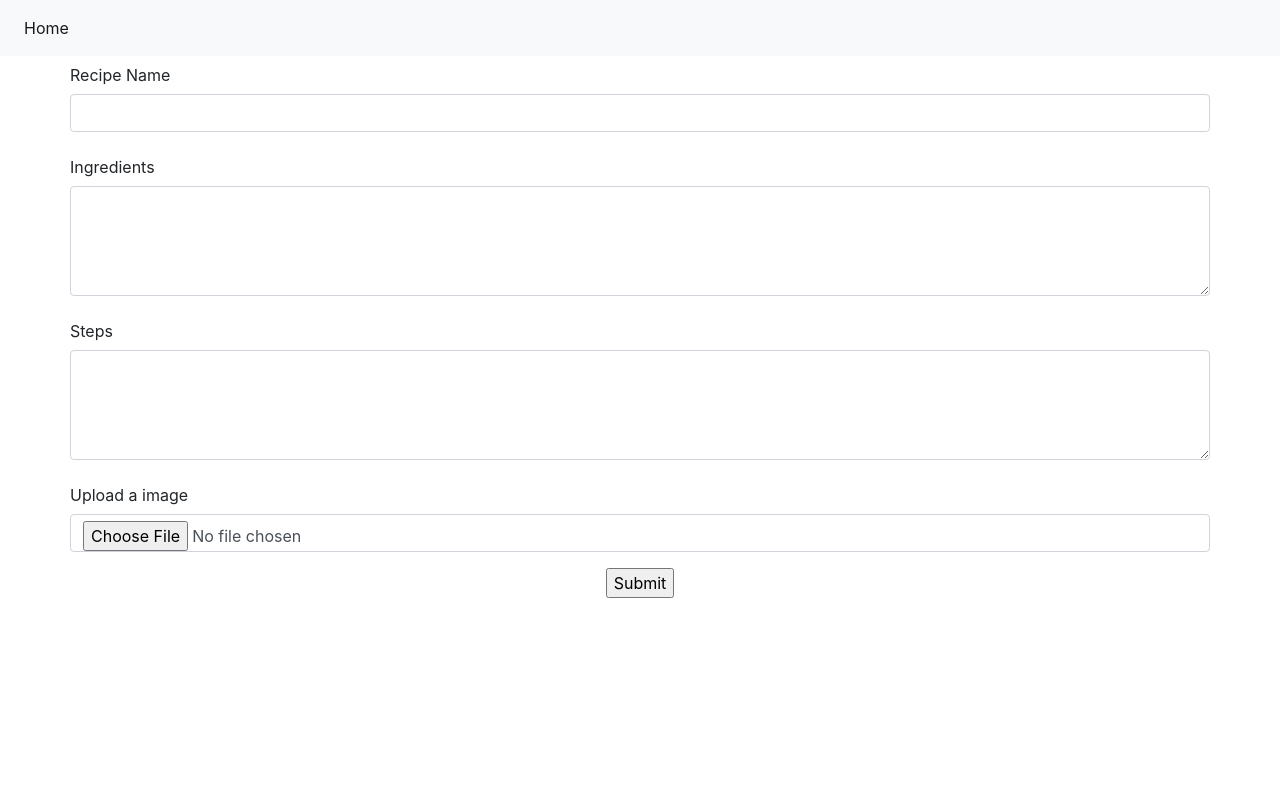
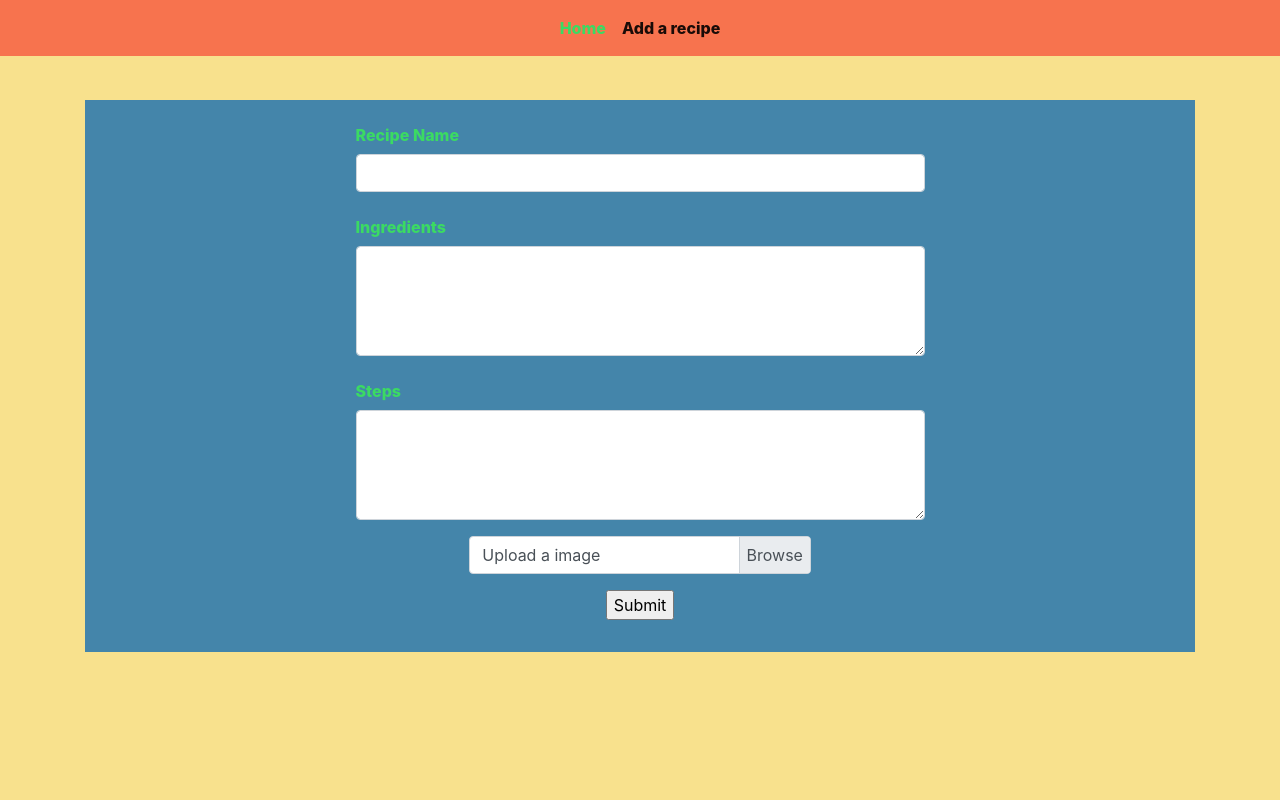
Before and after one commit to COR1999/one-byte-of-a-bakers-dozen, a Flask app: template templates/addRecipe.html in a window 1280 px wide. Run offline with Flask 2, Linux system fonts and the light colour scheme; the template is opened without the code that fills it, so the values that code supplies are empty; some libraries are stand-ins or nearby versions.

Commit message:
added recipeDetails page

```diff
--- a/hello.py
+++ /dev/null
@@ -1,2 +0,0 @@
-def hello():
-    return "hello World!"
--- a/run.py
+++ b/run.py
@@ -4,11 +4,12 @@ from flask_pymongo import PyMongo
 from bson.objectid import ObjectId
 import uuid
 from array import array
+from env import MONGO_URI
 
 app = Flask(__name__)
 
 # app.config["MONGO_DBNAME"] = ""
-app.config["MONGO_URI"] = "mongodb+srv://cian:Greystones123@myfirstcluster-2axpy.mongodb.net/recipe-project?retryWrites=true&w=majority"
+app.config["MONGO_URI"] = MONGO_URI
 
 
 mongo = PyMongo(app)
@@ -27,6 +28,11 @@ def index():
     return redirect("loadManyRecipes")
 
 
+@app.route("/addRecipe")
+def addRecipe():
+    return render_template("addRecipe.html")
+
+
 @app.route("/loadRecipe/<recipeName>")
 def loadRecipe(recipeName):
     name = mongo.db.recipe_project.find_one_or_404({"recipeName": recipeName})
@@ -39,6 +45,9 @@ def loadRecipe(recipeName):
 def loadManyRecipes():
     all_recipes = mongo.db.recipe_project.find()
     list_of_recipes = list(all_recipes)
+    # row_length = 4
+    # for i in range(0, len(all_recipes), row_length):
+
     print(list(all_recipes))
 
     return render_template("loadManyRecipes.html", recipeCollection=list_of_recipes)
@@ -67,6 +76,13 @@ def showImage(filename):
     return mongo.send_file(filename)
 
 
+@app.route("/recipeDetails/<recipeName>")
+def recipeDetails(recipeName):
+    recipe = mongo.db.recipe_project.find_one({"recipeName": recipeName})
+    image = recipe["recipe_image_Id"]
+    return render_template("recipeDetails.html", recipe=recipe, image=image)
+
+
 if __name__ == "__main__":
     app.run(host=os.environ.get("IP"),
             port=(os.environ.get("PORT")),
--- a/static/css/style.css
+++ b/static/css/style.css
@@ -1,12 +1,22 @@
+body{
+    color: #3bda63;
+    background-color: #F8E18D;
+
+}
+
 .recipe-card{
     margin: 0.8rem;
+    display: flex;
+    /* display: flexbox; */
+    /* float: left; */
+    text-align: center;
 }
 
 .recipe-card ul > li{
-    font-size: 80%;
+    font-size: 70%;
     list-style: none;
     text-align: left;
-    display: flex;
+
     margin: .5rem;
     margin-left: -2.5rem;
 
@@ -15,3 +25,87 @@
     font-size: 70%;
     margin-left: -2rem;
 }
+
+/* https://www.w3docs.com/snippets/html/how-to-create-an-html-button-that-acts-like-a-link.html */
+.button {
+    background-color: #3bda63;
+    border: none;
+    color: F2F0EC;
+    padding: .5rem 1rem;
+    text-align: center;
+    display: inline-block;
+    font-size: 1.5rem;
+    margin-left: auto;
+    margin-right: auto;
+    cursor: pointer;
+    }
+
+.button > a {
+    color: F2F0EC;
+    text-decoration: none;
+}
+
+.button:hover {
+    color: #4485AA;
+    text-decoration: none;
+}
+.button-wrapper{
+    height: 100%;
+    width: 100%;
+    margin: auto;
+    text-align: center;
+}
+
+.card{
+    background-color: #4485AA;
+}
+.card-text > h6{
+    text-align: center;
+    font-size: 130%;
+    color: #F8E18D;
+}
+.card-title{
+    font-size: 2.5rem;
+    color: #6A3034;
+    font-weight: 800;
+}
+/* a{
+    text-decoration: none;
+
+}
+a:hover{
+    text-decoration: none;
+} */
+
+.navbar{
+    background-color: #F7734E;
+}
+.navbar-link{
+    color: #3bda63;
+}
+.navbar-light .navbar-nav .nav-link {
+    color: #3bda63;
+    font-weight: 800;
+}
+
+
+.add-recipe-form{
+    background-color: #4485AA;
+    padding: 1rem;
+    margin-top: 4%;
+}
+
+label{
+    font-weight: 800;
+    font-size: 2rem;
+}
+.col-form-label{
+    font-size: 1rem;
+
+}
+
+.custom-file-label::after{
+    padding-left: 2%;
+    padding-right: 2%;
+    image
+}
--- a/templates/addRecipe.html
+++ b/templates/addRecipe.html
@@ -1,6 +1,20 @@
+<nav class="navbar navbar-expand-lg navbar-light">
+    <button class="navbar-toggler mx-auto" type="button" data-toggle="collapse" data-target="#navbarNavAltMarkup"
+        aria-controls="navbarNavAltMarkup" aria-expanded="false" aria-label="Toggle navigation">
+        <span class="navbar-toggler-icon"></span>
+    </button>
+    <div class="collapse navbar-collapse" id="navbarNavAltMarkup">
+        <div class="navbar-nav mx-auto">
+            <a class="nav-item nav-link" href="{{url_for('index')}}">Home</a>
+            <a class="nav-item nav-link active" href="{{url_for('addRecipe')}}">Add a recipe <span
+                    class="sr-only">(current)</span></a>
+
+        </div>
+    </div>
+</nav>
 {% extends 'layout/base.html'%} {% block content %}
-
-<form method="POST" action="/createRecipe" enctype="multipart/form-data">
+<div class="add-recipe-form ">
+    <form method="POST" action="/createRecipe" enctype="multipart/form-data" style="width: 50%;" class="mx-auto">
         <div class="form-group row">
             <label for="recipeName" class="col-form-label">Recipe Name</label>
             <input type="text" name="recipeName" id="recipeName" class="form-control">
@@ -14,16 +28,18 @@
             <textarea rows="4" name="how_to" id="how_to" class="form-control"></textarea>
         </div>
         <div class="form-group row">
-        <label for="recipe_image" class="col-form-label">Upload a image</label>
-        <input type="file" name="recipe_image" class="form-control" id="recipe_image">
+            <div class="custom-file mx-auto" style="width:60%;">
+                <label for="recipe_image" class="col-form-label custom-file-label">Upload a image</label>
+                <input type="file" name="recipe_image" class="form-control custom-file-input" id="recipe_image"
+                    style="width:10%;">
+            </div>
         </div>
         <div class="form-group row">
             <input type="submit" class="mx-auto">
         </div>
-
-
+</div>
 </form>
-
+</div>
 
 
 
--- a/templates/layout/base.html
+++ b/templates/layout/base.html
@@ -12,15 +12,16 @@
 </head>
 
 <body>
-    {% include 'layout/header.html' %}
+    <!-- {% include 'layout/header.html' %} -->
     <div class="container">
         {% block content %} {% endblock %}
     </div>
     {% include 'layout/footer.html' %}
+    <script src="https://ajax.googleapis.com/ajax/libs/jquery/3.4.1/jquery.min.js"></script>
+
     <script src="https://stackpath.bootstrapcdn.com/bootstrap/4.4.1/js/bootstrap.min.js"
         integrity="sha384-wfSDF2E50Y2D1uUdj0O3uMBJnjuUD4Ih7YwaYd1iqfktj0Uod8GCExl3Og8ifwB6"
         crossorigin="anonymous"></script>
-    <script src="https://ajax.googleapis.com/ajax/libs/jquery/3.4.1/jquery.min.js"></script>
     <script src="static/js/script.js"></script>
 </body>
 
--- a/templates/layout/header.html
+++ b/templates/layout/header.html
@@ -1,8 +1,9 @@
-<nav class="navbar navbar-expand-lg navbar-light bg-light">
+<nav class="navbar navbar-expand-lg navbar-light">
     <div class="collapse navbar-collapse" id="navbarNavAltMarkup">
         <div class="navbar-nav">
             <a class="nav-item nav-link active" href="{{url_for('index')}}">Home <span
                     class="sr-only">(current)</span></a>
+            <a class="nav-item nav-link" href="{{url_for('addRecipe')}}">Add a recipe</a>
 
         </div>
     </div>
```
Also changed, not shown: templates/loadManyRecipes.html (+27 -8 lines), templates/recipeDetails.html (added, +39 -0 lines), testData.py (+22 -12 lines), testData/chorizoPasta.jpg (added), 1 other file. Lines whose indentation alone changed are shown as unchanged.
